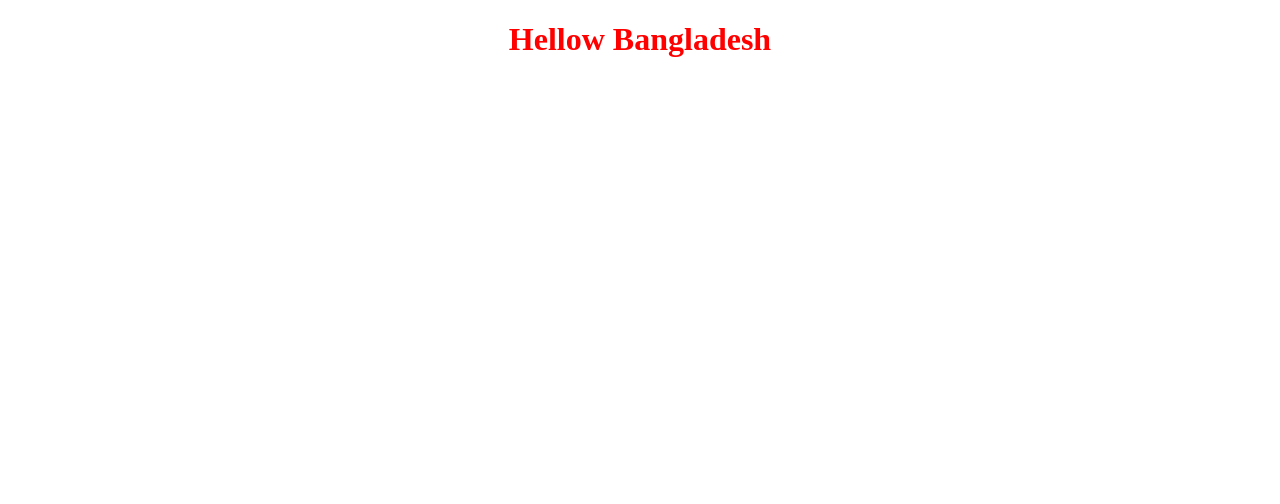
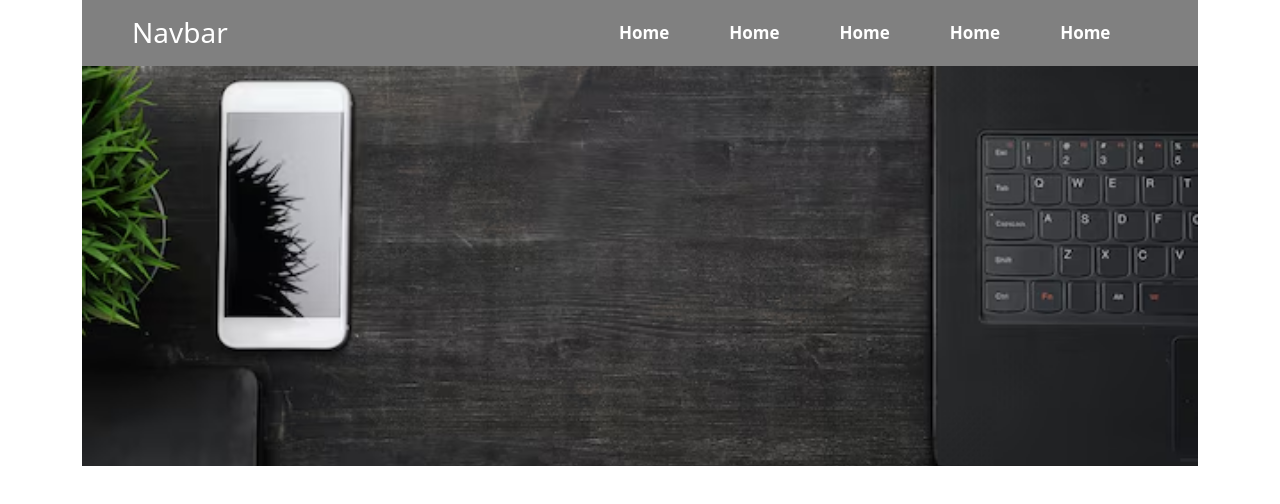
Before and after one commit to Zillur-13/Upload_projects_2, a plain HTML site: page index.html in a window 1280 px wide. Drawn offline with nearby package versions, Linux system fonts and the light colour scheme.

Commit message:
html css added

```diff
--- a/index.html
+++ b/index.html
@@ -5,12 +5,58 @@
     <meta name="viewport" content="width=device-width, initial-scale=1.0">
     <title>Document</title>
     <link rel="stylesheet" href="./style.css">
+    <link rel="stylesheet" href="https://cdn.jsdelivr.net/npm/bootstrap@5.2.3/dist/css/bootstrap.min.css">
 </head>
 <body>
 
-  <h1 class="hellow">Hellow Bangladesh</h1>
+
+<!-- <div class="container">
+      <nav class="navbar">
+        <ul>
+            <li><a href="">home</a></li>
+            <li><a href="">home</a></li>
+            <li><a href="">home</a></li>
+            <li><a href="">home</a></li>
+            <li><a href="">home</a></li>
+        </ul>
+      </nav>
+</div> -->
 
 
-    <script src="./script.js"></script>
+
+<div class="container">
+    <div class="bg-color">
+        <div class="row">
+            <div class="col-lg-5 mt-3 m-left">
+                <h3 class="navbarss">Navbar</h3>
+            </div>
+            <div class="col-lg-5">
+                <div class="navbar">
+                    <ul>
+                        <li><a href="">Home</a></li>
+                        <li><a href="">Home</a></li>
+                        <li><a href="">Home</a></li>
+                        <li><a href="">Home</a></li>
+                        <li><a href="">Home</a></li>
+                    </ul>
+                </div>
+            </div>
+        </div>
+    </div>
+
+
+    <div class="row">
+        <div class="col-lg-12">
+            <div class="img"></div>
+        </div>
+    </div>
+
+
+
+
+
+</div>
+    <script src="https://cdn.jsdelivr.net/npm/bootstrap@5.2.3/dist/js/bootstrap.bundle.min.js"></script>
+    <!-- <script src="./script.js"></script> -->
 </body>
 </html>
--- a/style.css
+++ b/style.css
@@ -1,4 +1,58 @@
-.hellow{
-    text-align: center;
-    color: red;
+*{
+  margin: 0px;
+  padding: 0px;
+  box-sizing: border-box;
 }
+
+/* .navbar{
+  background-color: gray;
+}
+.navbar ul {
+  display: flex;
+  margin: auto;
+}
+.navbar ul li {
+  list-style: none;
+  padding: 10px 30px;
+}
+.navbar ul li a{
+  color: black;
+  font-weight: bold;
+  text-transform: capitalize;
+} */
+
+
+.bg-color{
+  background-color: gray;
+}
+.navbarss{
+  margin-left: 50px;
+  color: white;
+}
+.navbar ul{
+  display: flex;
+  margin: auto;
+}
+
+.navbar ul li{
+  padding: 12px 30px;
+  list-style-type: none;
+}
+
+.navbar ul li a{
+  color: white;
+  font-weight: bold;
+  text-transform: capitalize;
+  font-size: 17px;
+  text-decoration: none;
+  cursor: pointer;
+}
+
+.img{
+  width: 100%;
+  height: 400px;
+  background-image: url(./img/workplace.avif);
+  background-repeat: no-repeat;
+  background-size: cover;
+  background-position: fixed;
+}
```
Also changed, not shown: img/logo.png (added), img/workplace.avif (added).
